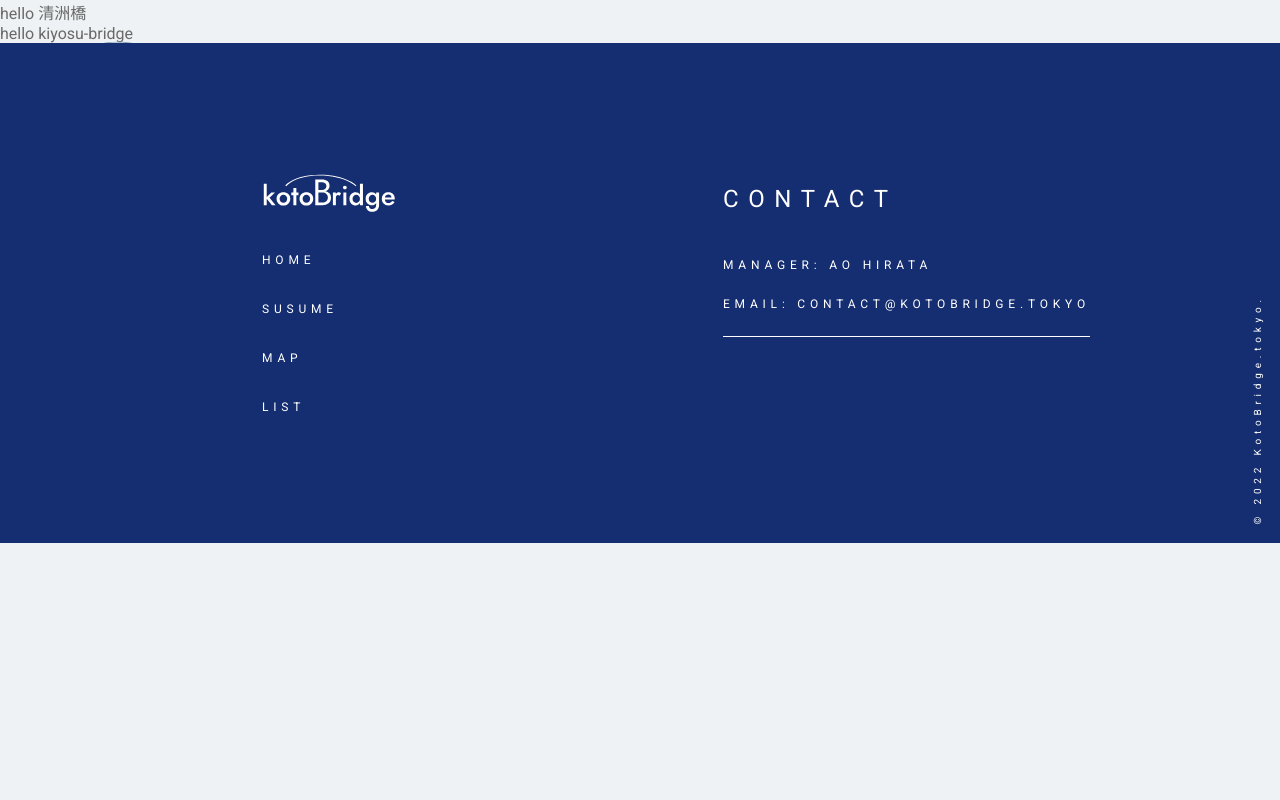
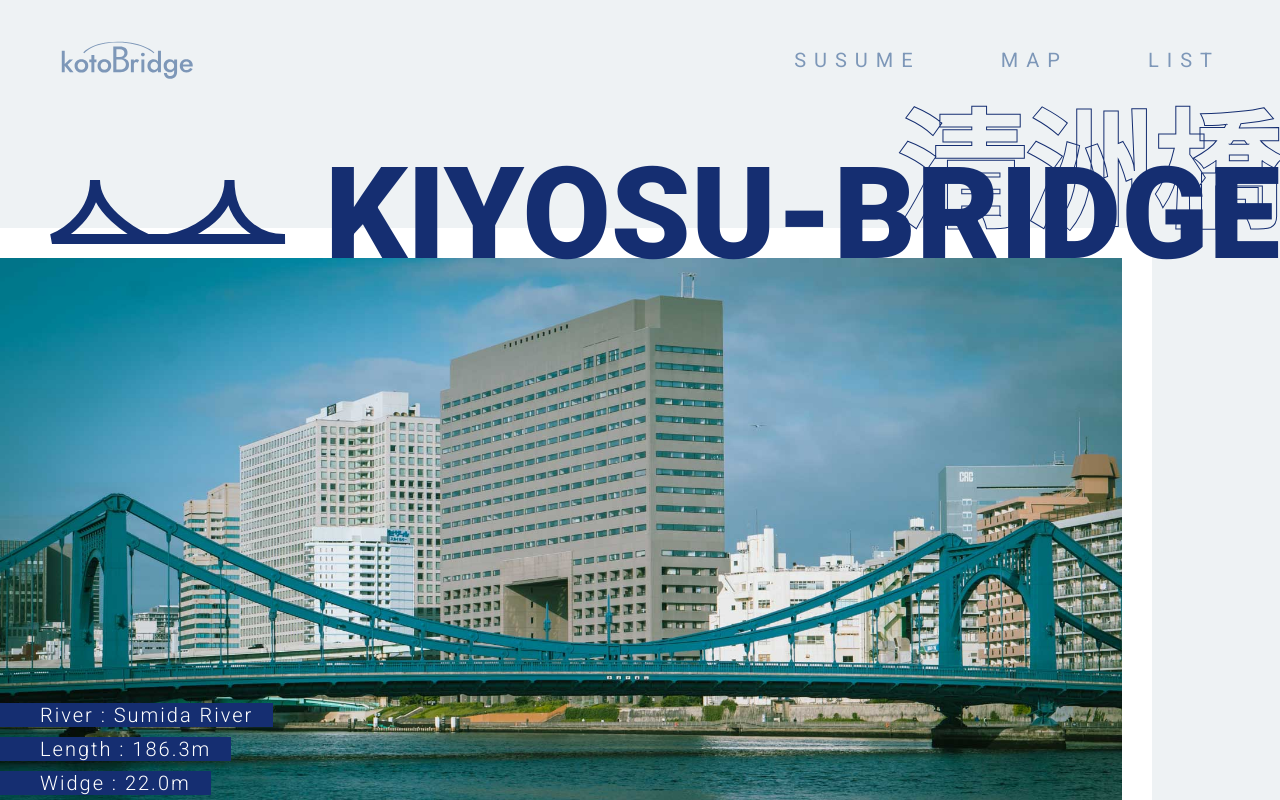
Before and after one commit to aovoq/kotobridge.tokyo, a Next.js app: page /bridge/kiyosu-bridge in a window 1280 px wide. Shown: the top 800 px of the page. Built offline with nearby package versions, Linux system fonts and the light colour scheme.

Commit message:
feat: add front Bridgedetailpage (WIP)

```diff
--- a/src/pages/bridge/[id].jsx
+++ b/src/pages/bridge/[id].jsx
@@ -1,13 +1,14 @@
 import Head from 'next/head'
+import styled from 'styled-components'
 import Layout from '../../components/layout'
 import { getAllDataIds, getData } from '../../lib/bridges'
 
-export const getStaticProps = async({ params }) => {
+export const getStaticProps = async ({ params }) => {
    const bridgeData = getData(params.id)
    return {
       props: {
-         bridgeData
-      }
+         bridgeData,
+      },
    }
 }
 
@@ -15,21 +16,334 @@ export const getStaticPaths = () => {
    const paths = getAllDataIds()
    return {
       paths,
-      fallback: false
+      fallback: false,
    }
-
 }
 
-const bridgeName = 'KiyosuBashi'
+const Container = styled.div`
+   padding-top: 100px;
+`
+
+const HeroWrapper = styled.div`
+   position: relative;
+   margin-bottom: 113px;
+`
+const HeroImage = styled.img`
+   width: 90%;
+   border-top: solid 30px #fff;
+   border-right: solid 30px #fff;
+`
+
+const Title = styled.h1`
+   font-size: 128px;
+   font-weight: 900;
+   font-family: 'Noto Sans JP', sans-serif;
+   color: transparent;
+   text-stroke: 1px #152e71;
+   -webkit-text-stroke: 1px #152e71;
+   line-height: 1;
+   text-align: right;
+`
+
+const SubTitle = styled.h2`
+   font-size: 128px;
+   font-weight: 800;
+   position: absolute;
+   top: 66px;
+   right: 0;
+   text-transform: uppercase;
+   color: #152e71;
+   line-height: 96px;
+`
+
+const BridgeSVG = styled.img`
+   position: absolute;
+   left: 50%;
+   top: 80px;
+   transform: translateX(-250%);
+`
+
+const BridgeDetails = styled.div`
+   position: absolute;
+   left: 0;
+   bottom: 60px;
+   display: flex;
+   flex-direction: column;
+   gap: 10px;
+`
+
+const BridgeDetail = styled.div`
+   display: inline-block;
+   align-self: flex-start;
+   padding: 0 20px 0 40px;
+   font-size: 20px;
+   font-weight: 300;
+   letter-spacing: 0.1em;
+   color: #fff;
+   background: #152e71;
+   -webkit-font-smoothing: antialiased;
+   -moz-osx-font-smoothing: grayscale;
+`
+
+const Gallery = styled.section`
+   display: flex;
+   justify-content: center;
+   gap: 80px;
+   margin-bottom: 185px;
+   width: 100%;
+   overflow: hidden;
+`
+const GalleryImg = styled.img`
+   width: 600px;
+   border: 10px solid #fff;
+`
+
+const Intro = styled.section`
+   max-width: 1000px;
+   margin: auto;
+   display: flex;
+   justify-content: space-between;
+   align-items: center;
+   gap: 100px;
+   margin-bottom: 180px;
+`
+
+const IntroText = styled.p`
+   font-size: 'Noto sans JP';
+   color: #152e71;
+   font-size: 18px;
+   line-height: 2;
+   letter-spacing: 0.1em;
+   &::first-letter {
+      font-size: 36px;
+   }
+`
+
+const IntroImg = styled.img`
+   border: 10px solid #fff;
+   width: 425px;
+`
+
+const History = styled.div`
+   max-width: 1000px;
+   margin: auto;
+   display: flex;
+   flex-direction: column;
+   align-items: center;
+   .ball {
+      width: 52px;
+      height: 52px;
+      border-radius: 50%;
+      border: 4px solid #152e71;
+      display: flex;
+      justify-content: center;
+      align-items: center;
+      .innerBall {
+         width: 32px;
+         height: 32px;
+         border-radius: 50%;
+         background: #152e71;
+      }
+   }
+   .historyOuter {
+      display: flex;
+      justify-content: center;
+      .centerLine {
+         width: 4px;
+         height: 500px;
+         background: #152e71;
+      }
+      .historyInner {
+         width: 500px;
+         &.left {
+            text-align: right;
+            .item {
+               &:first-child {
+                  margin-top: 70px;
+               }
+               flex-direction: row-reverse;
+               .itemLines {
+                  flex-direction: row-reverse;
+                  .itemLine {
+                     &.Slope {
+                        right: -1px;
+                        left: auto;
+                        transform-origin: 4px 4px;
+                        transform: rotate(35deg);
+                     }
+                     &.Hori {
+                        top: 17px;
+                        left: auto;
+                        right: 7px;
+                     }
+                  }
+               }
+            }
+         }
+         .item {
+            &:first-child {
+               margin-top: 150px;
+            }
+            margin-top: 120px;
+            position: relative;
+            width: 100%;
+            height: 30px;
+            display: flex;
+            gap: 20px;
+            .itemLines {
+               display: flex;
+            }
+            .itemLine {
+               position: relative;
+               background: #152e71;
+               &.Slope {
+                  width: 4px;
+                  height: 25px;
+                  left: -1px;
+                  transform-origin: 0px 4px;
+                  transform: rotate(-35deg);
+               }
+               &.Hori {
+                  height: 4px;
+                  width: 40px;
+                  top: 17px;
+                  left: 7px;
+               }
+            }
+            .year {
+               margin-top: 6px;
+               size: 22px;
+               font-weight: 600;
+               letter-spacing: 0.4em;
+               color: #152e71;
+            }
+            .text {
+               size: 16px;
+               font-weight: 300;
+               letter-spacing: 0.2em;
+               color: #152e71;
+            }
+         }
+      }
+   }
+   .arrow {
+      width: 30px;
+      height: 50px;
+      border-top: 25px solid #152e71;
+      border-right: 15px solid transparent;
+      border-left: 15px solid transparent;
+   }
+`
+
+const Location = styled.div`
+
+`
+
+const history = [
+   {
+      year: '1925',
+      text: '着工',
+   },
+   {
+      year: '1928',
+      text: '竣工',
+   },
+   {
+      year: '2000',
+      text: '第一回土木学会選奨土木遺産に選定',
+   },
+   {
+      year: '2007',
+      text: '国の重要文化財（建造物）に指定',
+   },
+   {
+      year: '2020',
+      text: 'ライトアップ工事完了、点灯開始',
+   },
+]
 
 const Bridge = ({ bridgeData }) => {
+   const leftHistory = []
+   const rightHistory = []
+
+   history.map((item, idx) => {
+      if (idx % 2 === 0) {
+         leftHistory.push(item)
+      } else {
+         rightHistory.push(item)
+      }
+   })
+
    return (
       <Layout>
          <Head>
             <title>{bridgeData.title}</title>
          </Head>
-         <h1>hello {bridgeData.title}</h1>
-         <h1>hello {bridgeData.id}</h1>
+         <Container>
+            <HeroWrapper>
+               <Title>{bridgeData.title}</Title>
+               <SubTitle>{bridgeData.id}</SubTitle>
+               <BridgeSVG src='/images/kiyosu-bridge.svg' />
+               <HeroImage src='/images/kiyosu-bridge.jpg' />
+               <BridgeDetails>
+                  <BridgeDetail>River : Sumida River</BridgeDetail>
+                  <BridgeDetail>Length : 186.3m</BridgeDetail>
+                  <BridgeDetail>Widge : 22.0m</BridgeDetail>
+                  <BridgeDetail>Structural format : Self-anchored suspension bridge</BridgeDetail>
+               </BridgeDetails>
+            </HeroWrapper>
+            <Gallery>
+               <GalleryImg src='/images/kiyosu-bridge-02.jpg' />
+               <GalleryImg src='/images/kiyosu-bridge-03.jpg' />
+               <GalleryImg src='/images/kiyosu-bridge-04.jpg' />
+            </Gallery>
+            <Intro>
+               <IntroText>
+                  清洲橋は、永代橋とともに震災復興事業として「中洲の渡し」と呼ばれる渡し場に架橋されました。西詰の日本橋区中洲町、東詰の深川区清住町の1字ずつを取り「清洲橋」という名になった。繊細な女性的なデザインとし、当時世界で最も美しいとされていたドイツ、ケルン市にあったヒンデンブルク橋がモデルとされ、自碇式吊橋が採用された。
+               </IntroText>
+               <IntroImg src='/images/kiyosu-bridge-05.jpg' />
+            </Intro>
+            <History>
+               <div className='ball'>
+                  <div className='innerBall' />
+               </div>
+               <ul className='historyOuter'>
+                  <div className='historyInner left'>
+                     {leftHistory.map((item) => (
+                        <div className='item' key={item.year}>
+                           <div className='itemLines'>
+                              <div className='itemLine Slope' />
+                              <div className='itemLine Hori' />
+                           </div>
+                           <li>
+                              <p className='year'>{item.year}年</p>
+                              <p className='text'>{item.text}</p>
+                           </li>
+                        </div>
+                     ))}
+                  </div>
+                  <div className='centerLine' />
+                  <div className='historyInner right'>
+                  {rightHistory.map((item) => (
+                        <div className='item' key={item.year}>
+                           <div className='itemLines'>
+                              <div className='itemLine Slope' />
+                              <div className='itemLine Hori' />
+                           </div>
+                           <li>
+                              <p className='year'>{item.year}年</p>
+                              <p className='text'>{item.text}</p>
+                           </li>
+                        </div>
+                     ))}
+                  </div>
+               </ul>
+               <div className='arrow' />
+            </History>
+            <Location>
+
+            </Location>
+         </Container>
       </Layout>
    )
 }
```
